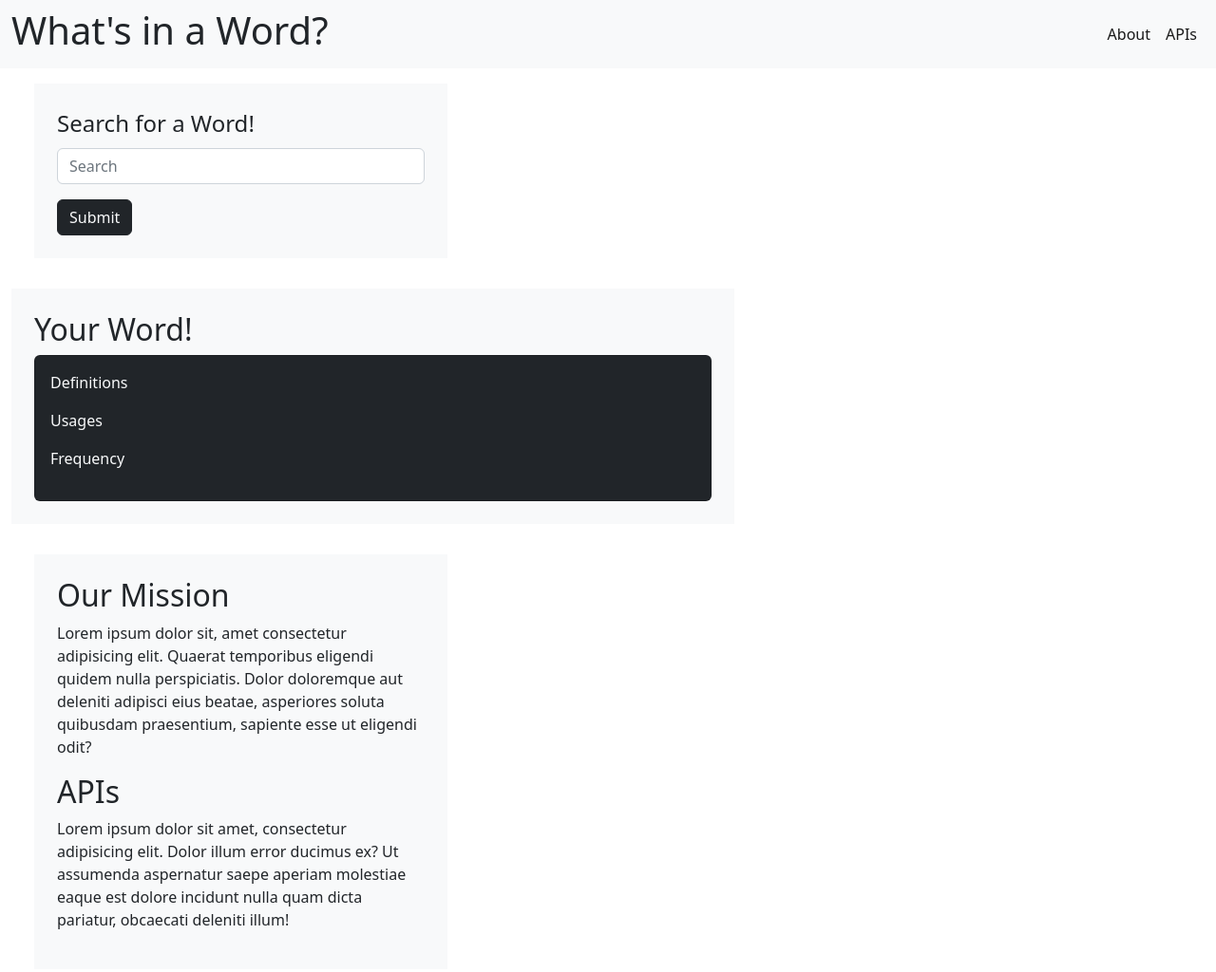
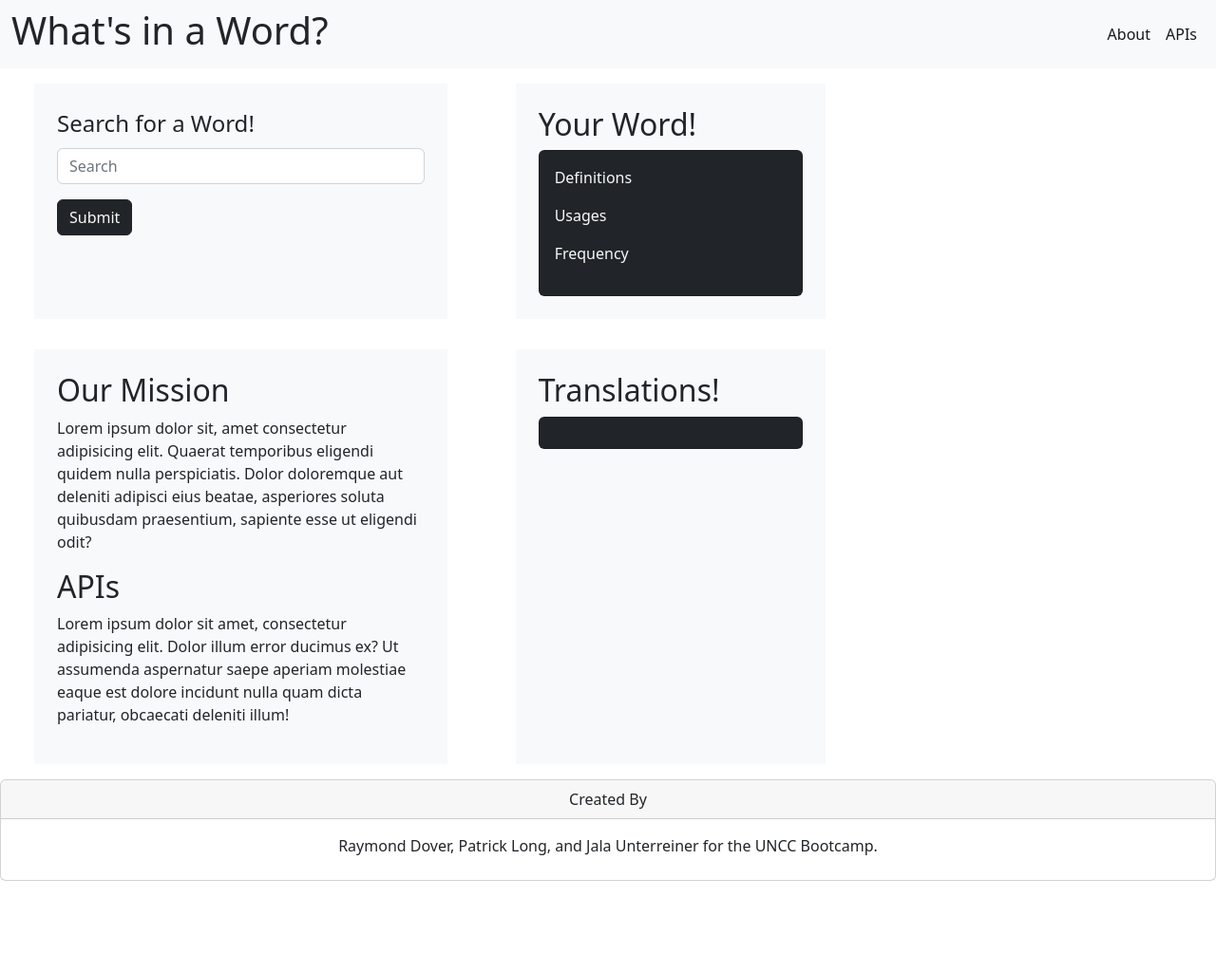
Before and after one commit to raydover/project-01, a plain HTML site: page index.html in a window 1280 px wide. Shown: the top 1024 px of the page at 95% size. After the commit the page ends 928 px from the top, so only its background shows below. Drawn offline with nearby package versions, Linux system fonts and the light colour scheme.

Commit message:
made api data sections smaller

```diff
--- a/index.html
+++ b/index.html
@@ -40,7 +40,7 @@
             </form>
         </div>
 
-        <main class="col-lg-7 col-sm-12 p-4 mx-4 my-3 bg-light text-dark">
+        <main class="col-lg-3 col-sm-12 p-4 mx-4 my-3 bg-light text-dark">
             <h2>Your Word!</h2>
             <section id="search-result">
                 <article class="card p-3 bg-dark text-light">
@@ -55,8 +55,8 @@
 
 
     <!-- Container for group and API info -->
-    <section class="row">
-        <div class="col-lg-4 col-md-3 p-4 my-3 mx-5 bg-light text-dark">
+    <section class="row d-flex flex-row">
+        <div class="flex-direction: column col-lg-4 col-md-3 p-4 my-3 mx-5 bg-light text-dark">
             <h2 id="about"> Our Mission </h2>
             <p>Lorem ipsum dolor sit, amet consectetur adipisicing elit. Quaerat temporibus eligendi quidem nulla
                 perspiciatis. Dolor doloremque aut deleniti adipisci eius beatae, asperiores soluta quibusdam
@@ -69,7 +69,7 @@
 
         <!-- Container for Microsoft translate API data -->
 
-            <main class="col-lg-7 col-md-3 mx-4 my-3 p-4 bg-light text-dark">
+            <main class="col-lg-3 col-md-3 mx-4 my-3 p-4 bg-light text-dark">
                 <h2>Translations!</h2>
                 <section id="translate">
                     <article class="card p-3 bg-dark text-light">
```
